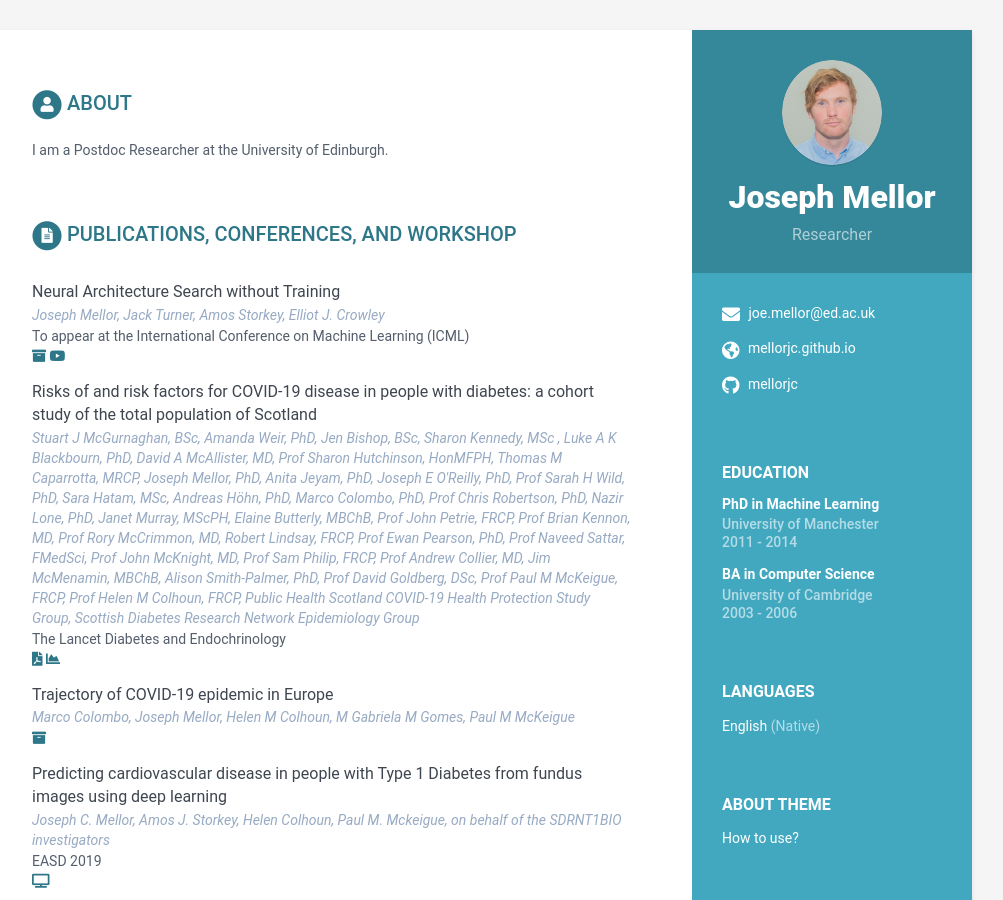
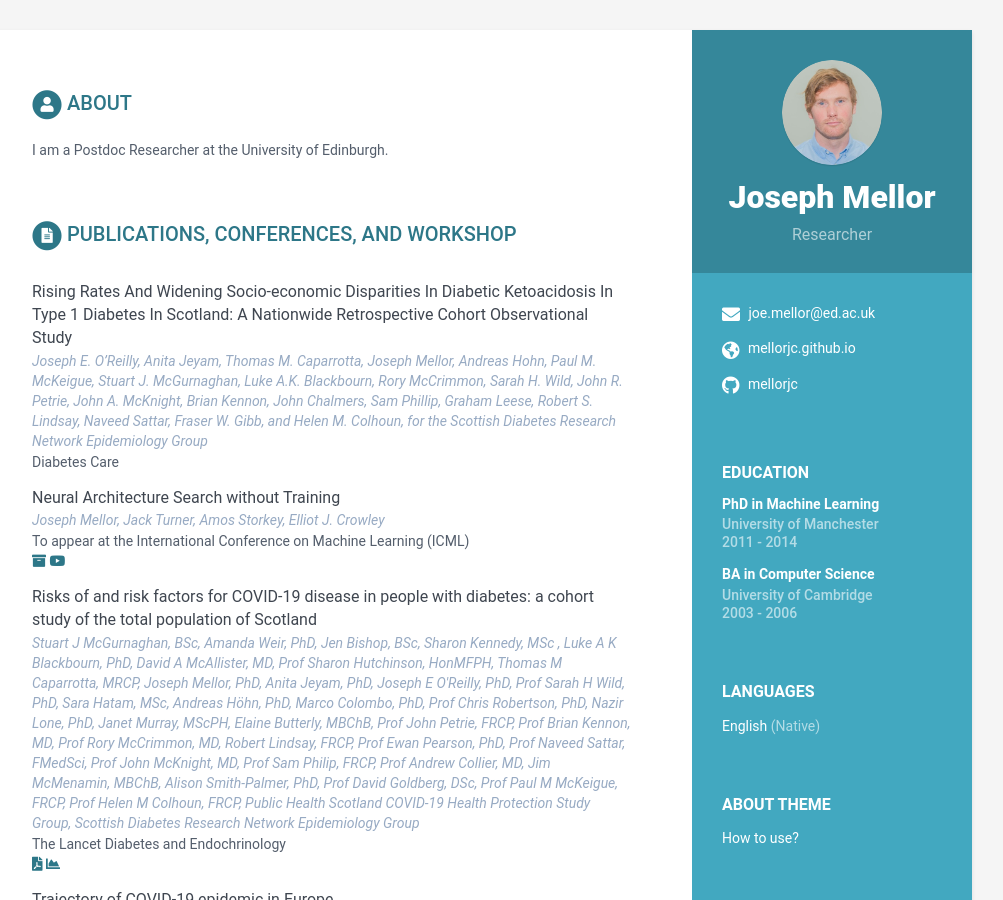
Before and after one commit to mellorjc/mellorjc.github.io, a Jekyll site: the page built from index.html, in a window 1280 px wide and 900 px high. Shown: the whole window, without its empty margins (168-1171 px from the left). Built offline with Jekyll 4.4.1, drawn with Linux system fonts in a browser that asks for light colours.

Commit message:
Update data.yml

```diff
--- a/_data/data.yml
+++ b/_data/data.yml
@@ -83,6 +83,10 @@ publications:
     intro: |
 
     papers:
+      - title: "Rising Rates And Widening Socio-economic Disparities In Diabetic Ketoacidosis In Type 1 Diabetes In Scotland: A Nationwide Retrospective Cohort Observational Study"
+        conference: "Diabetes Care"
+        authors: "Joseph E. O’Reilly, Anita Jeyam, Thomas M. Caparrotta, Joseph Mellor, Andreas Hohn, Paul M. McKeigue, Stuart J. McGurnaghan, Luke A.K. Blackbourn, Rory McCrimmon, Sarah H. Wild, John R. Petrie, John A. McKnight, Brian Kennon, John Chalmers, Sam Phillip, Graham Leese, Robert S. Lindsay, Naveed Sattar, Fraser W. Gibb, and Helen M. Colhoun, for the Scottish Diabetes Research Network Epidemiology Group"
+
       - title: "Neural Architecture Search without Training"
         conference: "To appear at the International Conference on Machine Learning (ICML)"
         authors: "Joseph Mellor, Jack Turner, Amos Storkey, Elliot J. Crowley"
```
